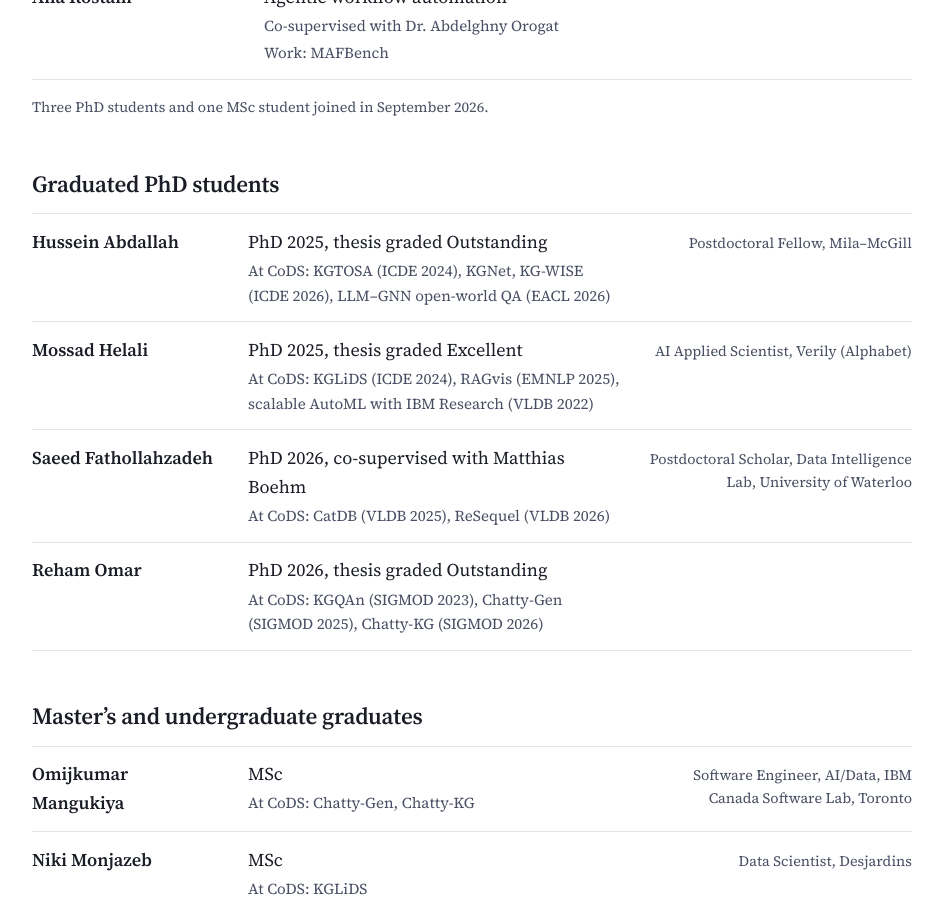
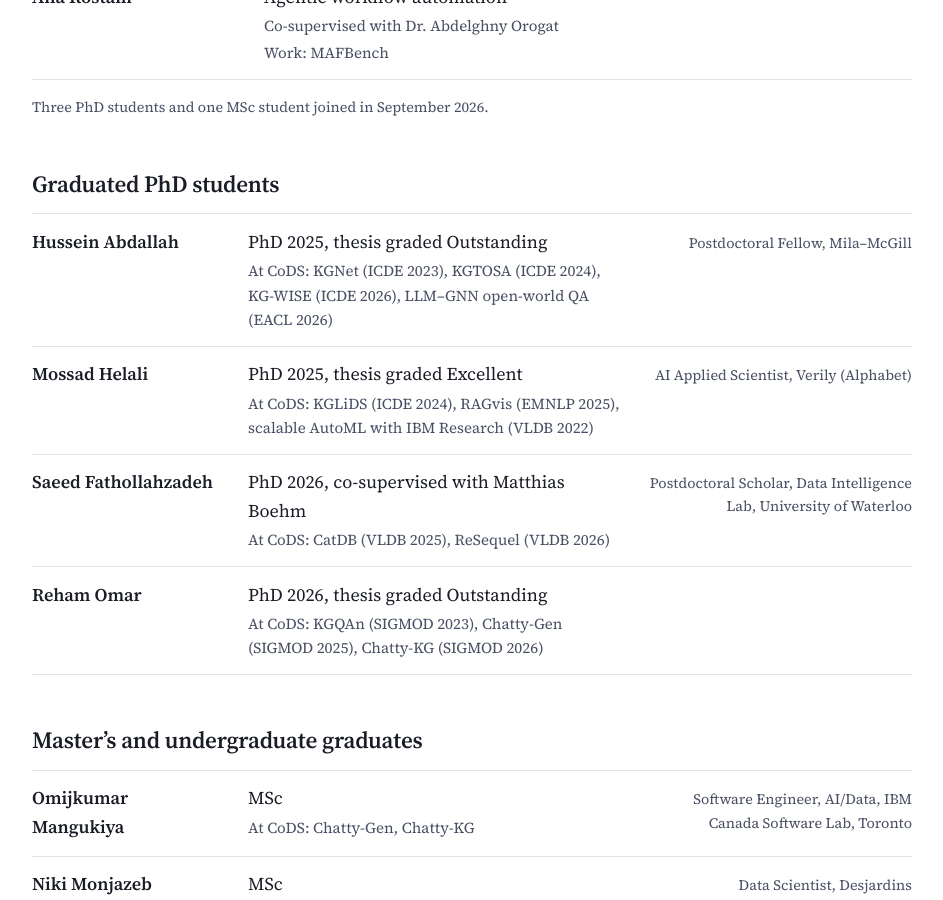
Before and after one commit to mansoure/mansoure.github.io, a Jekyll site: the page built from team/index.md, in a window 1280 px wide and 900 px high, scrolled down 1162 px. Shown: the whole window, without its empty margins (168-1111 px from the left). Built offline with Jekyll 4.4.1, drawn with Linux system fonts in a browser that asks for light colours.

Commit message:
Team page: correct Hussein Abdallah's work line
Co-Authored-By: Claude Opus 5.5 <noreply@anthropic.com>
Claude-Session: https://claude.ai/code/session_01RYy8jtiw3e4scmvjkk2e4y

```diff
--- a/_data/team.yml
+++ b/_data/team.yml
@@ -27,7 +27,7 @@ phd_alumni:
     year: "2025"
     honour: "thesis graded Outstanding"
     where: "Postdoctoral Fellow, Mila–McGill"
-    work: "KGTOSA (ICDE 2024), KGNet, KG-WISE (ICDE 2026), LLM–GNN open-world QA (EACL 2026)"
+    work: "KGNet (ICDE 2023), KGTOSA (ICDE 2024), KG-WISE (ICDE 2026), LLM–GNN open-world QA (EACL 2026)"
   - name: Mossad Helali
     year: "2025"
     honour: "thesis graded Excellent"
```
